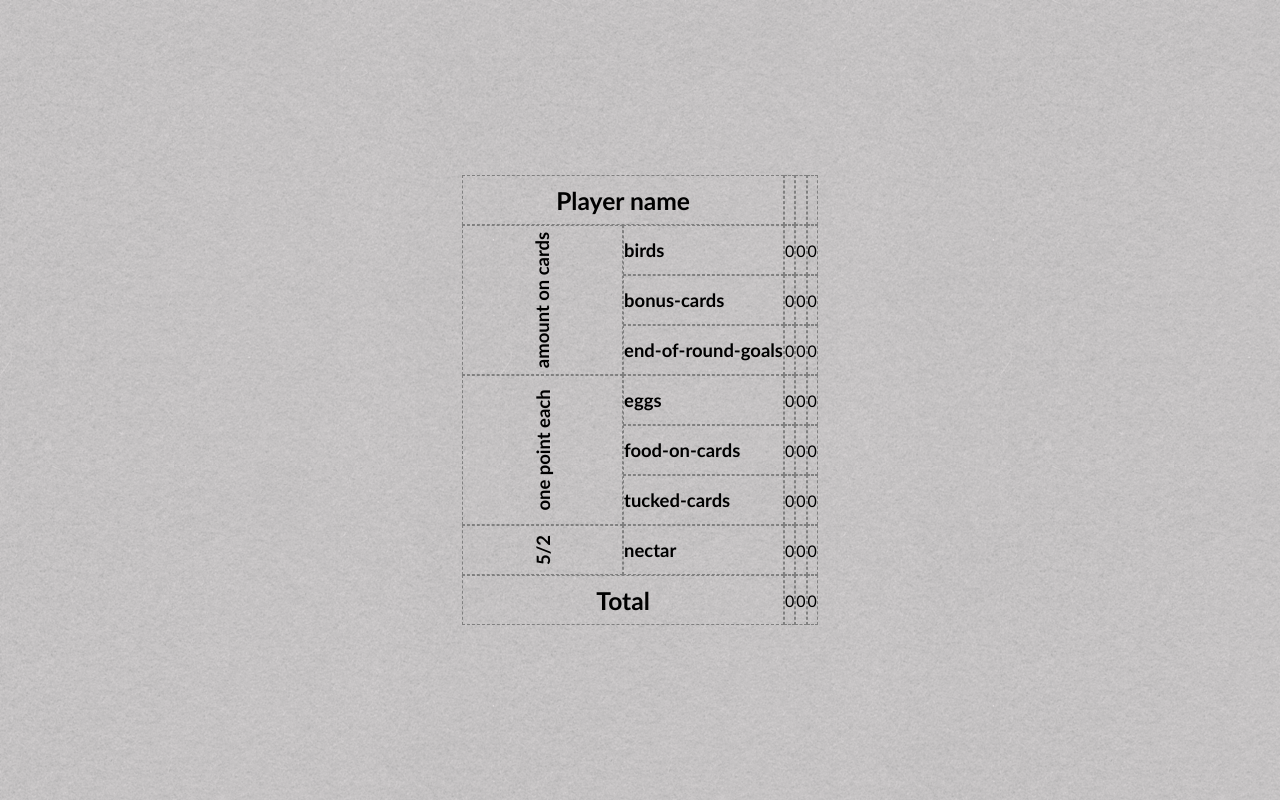
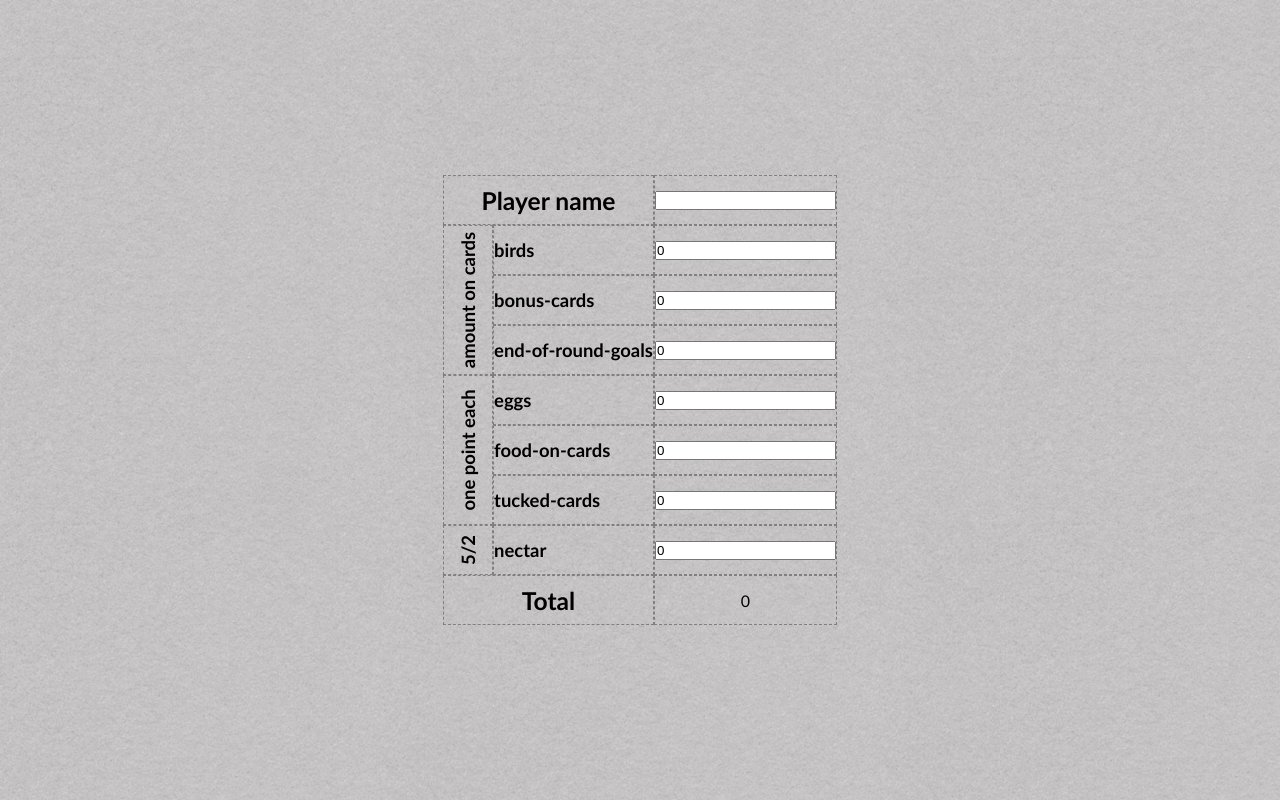
Before and after one commit to Tolsi111/wingspan-scoring-app, an Angular app: page /calculator in a window 1280 px wide. Built offline with nearby package versions, Linux system fonts and the light colour scheme.

Commit message:
inputs & signals setup

```diff
--- a/src/app/pages/calculator/calculator.component.html
+++ b/src/app/pages/calculator/calculator.component.html
@@ -27,6 +27,6 @@
     </div>
   </div>
   @for (player of players; track player.name) {
-  <app-player-column [player]="player" />
+  <app-player-column />
   }
 </main>
--- a/src/app/pages/calculator/calculator.component.scss
+++ b/src/app/pages/calculator/calculator.component.scss
@@ -10,8 +10,7 @@
 .container {
   display: grid;
   grid-template-rows: $grid-rows-setup;
-  grid-template-columns: 1fr 1fr;
-  //   gap: 1px;
+  grid-template-columns: 50px 1fr;
 
   > div {
     //TODO: this is for debugging purposes only
@@ -24,6 +23,10 @@
 h1,
 h2 {
   font-size: $font-size-xbig;
+}
+
+h3 {
+  white-space: nowrap;
 }
 
 h3,
--- a/src/app/pages/calculator/calculator.component.ts
+++ b/src/app/pages/calculator/calculator.component.ts
@@ -13,7 +13,5 @@ export class CalculatorComponent implements OnInit {
 
   ngOnInit() {
     this.players.push(new PlayerModel());
-    this.players.push(new PlayerModel());
-    this.players.push(new PlayerModel());
   }
 }
--- a/src/app/pages/calculator/player-column/player-column.component.html
+++ b/src/app/pages/calculator/player-column/player-column.component.html
@@ -1,29 +1,29 @@
-<div class="col-wrapper">
+<form [formGroup]="form()" class="col-wrapper">
   <div class="player-name">
-    <h3>{{ player().name }}</h3>
+    <input formControlName="name" />
   </div>
   <div class="birds">
-    <p>{{ player().birds }}</p>
+    <input type="number" formControlName="birds" />
   </div>
   <div class="bonus-cards">
-    <p>{{ player().bonusCards }}</p>
+    <input type="number" formControlName="bonusCards" />
   </div>
   <div class="end-of-round-goals">
-    <p>{{ player().endOfRoundGoals }}</p>
+    <input type="number" formControlName="endOfRoundGoals" />
   </div>
   <div class="eggs">
-    <p>{{ player().eggs }}</p>
+    <input type="number" formControlName="eggs" />
   </div>
   <div class="food-on-cards">
-    <p>{{ player().foodOnCards }}</p>
+    <input type="number" formControlName="foodOnCards" />
   </div>
   <div class="tucked-cards">
-    <p>{{ player().tuckedCards }}</p>
+    <input type="number" formControlName="tuckedCards" />
   </div>
   <div class="nectar">
-    <p>{{ player().nectar }}</p>
+    <input type="number" formControlName="nectar" />
   </div>
   <div class="total">
-    <p>{{ player().total }}</p>
+    <p>{{ totalScore() }}</p>
   </div>
-</div>
+</form>
--- a/src/app/pages/calculator/player-column/player-column.component.scss
+++ b/src/app/pages/calculator/player-column/player-column.component.scss
@@ -8,7 +8,9 @@
   > div {
     //TODO: this is for debugging purposes only
     border: 1px dashed gray;
+    min-width: 50px;
     display: flex;
     align-items: center;
+    justify-content: center;
   }
 }
--- a/src/app/pages/calculator/player-column/player-column.component.ts
+++ b/src/app/pages/calculator/player-column/player-column.component.ts
@@ -1,16 +1,73 @@
-import { Component, input, OnInit } from '@angular/core';
+import { Component, computed, inject, input, OnDestroy, OnInit, Signal, signal } from '@angular/core';
+import { FormBuilder, FormControl, FormGroup, ReactiveFormsModule, Validators } from '@angular/forms';
+
 import { PlayerModel } from '../../../models/player.model';
+import { combineLatest, debounceTime, delay, delayWhen, Observable, Subscription } from 'rxjs';
+import { AsyncPipe } from '@angular/common';
 
 @Component({
   selector: 'app-player-column',
-  imports: [],
+  imports: [ReactiveFormsModule],
   templateUrl: './player-column.component.html',
   styleUrl: './player-column.component.scss'
 })
-export class PlayerColumnComponent implements OnInit {
-  player = input.required<PlayerModel>()
+export class PlayerColumnComponent implements OnInit, OnDestroy {
+
+  form = signal<FormGroup>(new FormGroup({}));
+  private fb = inject(FormBuilder);
+
+  name = signal<string>('');
+  birds = signal<number>(0);
+  bonusCards = signal<number>(0);
+  endOfRoundGoals = signal<number>(0);
+  eggs = signal<number>(0);
+  foodOnCards = signal<number>(0);
+  tuckedCards = signal<number>(0);
+  nectar = signal<number>(0);
+
+  totalScore = computed(() => {
+    return this.birds() +
+    this.bonusCards() +
+    this.endOfRoundGoals() +
+    this.eggs() +
+    this.foodOnCards() +
+    this.tuckedCards() +
+    this.nectar();
+  });
+
+  private formSubscriptions: Subscription[] = [];
 
   ngOnInit() {
-    this.player()
+    this.initForm();
+    this.setupFormValueChange();
   }
+
+  ngOnDestroy() {
+    this.formSubscriptions.forEach(sub => sub.unsubscribe());
+  }
+
+  initForm() {
+    this.form().addControl('name', this.fb.control('', Validators.required));
+    this.form().addControl('birds', this.fb.control(0, Validators.required));
+    this.form().addControl('bonusCards', this.fb.control(0, Validators.required));
+    this.form().addControl('endOfRoundGoals', this.fb.control(0, Validators.required));
+    this.form().addControl('eggs', this.fb.control(0, Validators.required));
+    this.form().addControl('foodOnCards', this.fb.control(0, Validators.required));
+    this.form().addControl('tuckedCards', this.fb.control(0, Validators.required));
+    this.form().addControl('nectar', this.fb.control(0, Validators.required));
+  }
+
+  setupFormValueChange() {
+    // .pipe(debounceTime(500))
+    this.formSubscriptions.push(
+      this.form().get('birds')!.valueChanges.subscribe((value) => { this.birds.set(value) }),
+      this.form().get('bonusCards')!.valueChanges.subscribe((value) => { this.bonusCards.set(value) }),
+      this.form().get('endOfRoundGoals')!.valueChanges.subscribe((value) => { this.endOfRoundGoals.set(value) }),
+      this.form().get('eggs')!.valueChanges.subscribe((value) => { this.eggs.set(value) }),
+      this.form().get('foodOnCards')!.valueChanges.subscribe((value) => { this.foodOnCards.set(value) }),
+      this.form().get('tuckedCards')!.valueChanges.subscribe((value) => { this.tuckedCards.set(value) }),
+      this.form().get('nectar')!.valueChanges.subscribe((value) => { this.nectar.set(value) })
+    )
+  }
+
 }
```
